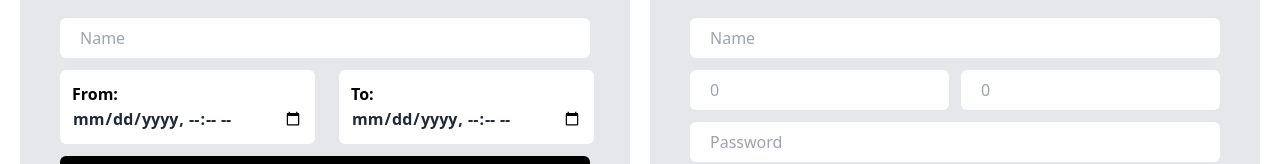
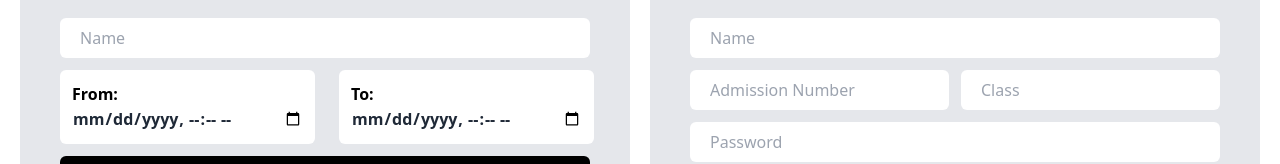
Before and after one commit to mywares-code/test_course_system, a React (Vite) app in the folder Frontend/: page /Admin in a window 1280 px wide. Shown: the part 178-342 px from the top of the page. Built offline with nearby package versions, Linux system fonts and the light colour scheme; no server answers.

Commit message:
make it better

```diff
--- a/Frontend/src/components/AdminPanel.tsx
+++ b/Frontend/src/components/AdminPanel.tsx
@@ -13,9 +13,9 @@ interface StudentProps {
 }
 
 const AdminPanel : FC<Props> = ({isSignedIn}) => {
-    const [adminId, setAdminId] = useState(Number(0))
+    const [adminId, setAdminId] = useState()
     const [name, setName] = useState('')
-    const [Class, setClass] = useState(Number(0))
+    const [Class, setClass] = useState()
     const [password, setPassword] = useState('')
     const [students, setStudents] = useState([])
     const [time, setTime] = useState(0)
```
